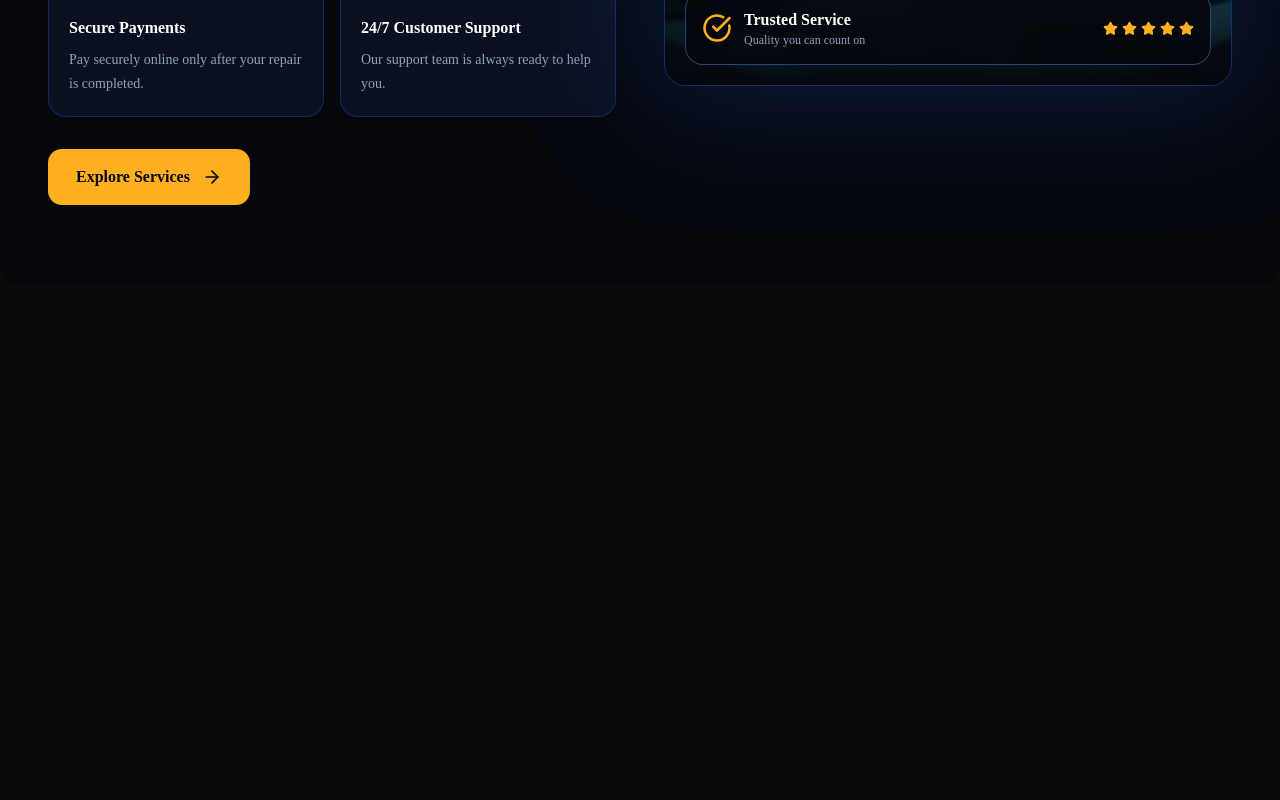
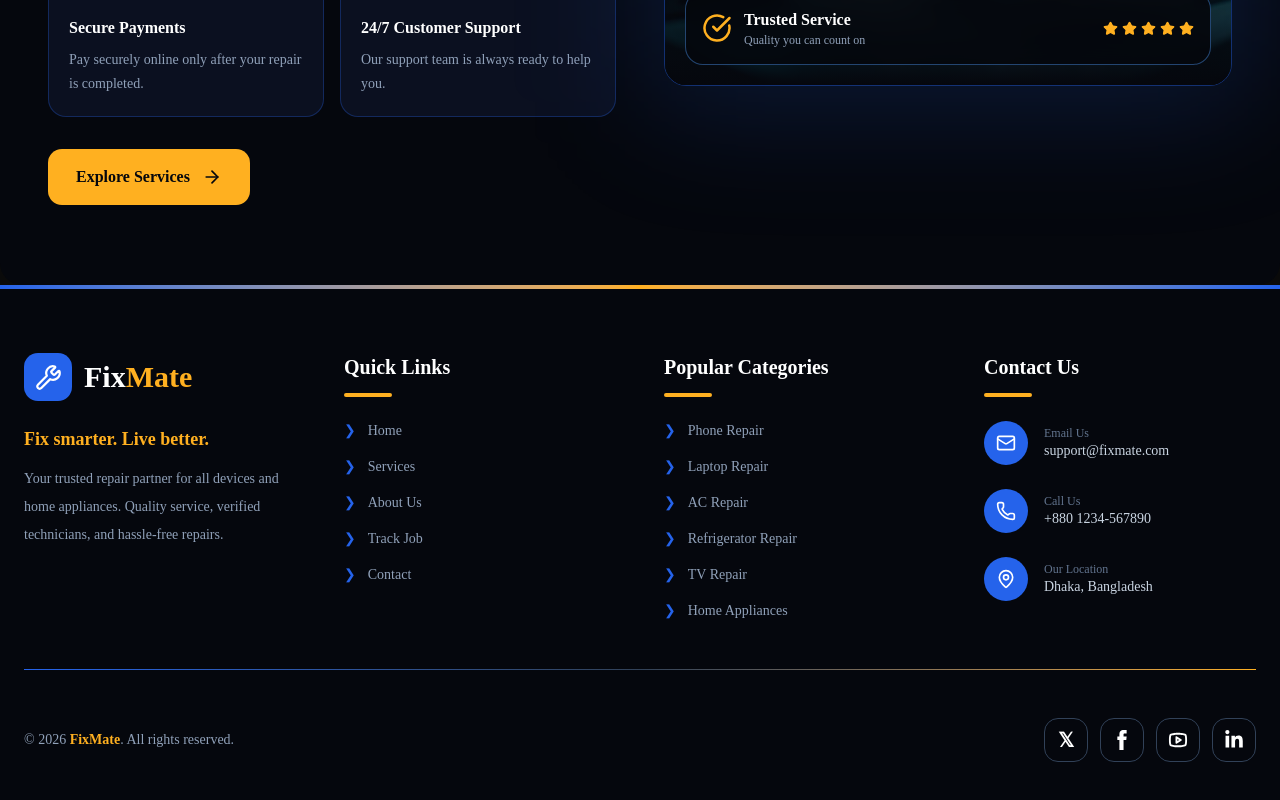
Before and after one commit to SobojCoder/fix-mate, a Next.js app: page / in a window 1280 px wide. Shown: the part 2621-3421 px from the top of the page. Before the commit the page ends 2906 px from the top, so only its background shows below. Built offline with nearby package versions, Linux system fonts and the light colour scheme.

Commit message:
footer section created

```diff
--- a/src/app/layout.tsx
+++ b/src/app/layout.tsx
@@ -2,6 +2,7 @@ import type { Metadata } from "next";
 import { Geist, Geist_Mono } from "next/font/google";
 import "./globals.css";
 import Navbar from "@/components/navbar";
+import Footer from "@/components/footer";
 
 const geistSans = Geist({
   variable: "--font-geist-sans",
@@ -27,7 +28,7 @@ export default function RootLayout({ children }: LayoutProps<"/">) {
       <body className="min-h-full flex flex-col">
         <Navbar />
         {children}
-
+        <Footer />
       </body>
     </html>
   );
--- /dev/null
+++ b/src/components/footer.tsx
@@ -0,0 +1,216 @@
+
+import Link from "next/link";
+import {
+  Wrench,
+  Mail,
+  Phone,
+  MapPin,
+} from "lucide-react";
+import { ImFacebook2 } from "react-icons/im";
+import { TfiFacebook } from "react-icons/tfi";
+import { PiYoutubeLogoBold } from "react-icons/pi";
+import { FaLinkedinIn } from "react-icons/fa";
+
+const quickLinks = [
+  { name: "Home", href: "/" },
+  { name: "Services", href: "/services" },
+  { name: "About Us", href: "/about" },
+  { name: "Track Job", href: "/my-jobs" },
+  { name: "Contact", href: "/contact" },
+];
+
+const categories = [
+  "Phone Repair",
+  "Laptop Repair",
+  "AC Repair",
+  "Refrigerator Repair",
+  "TV Repair",
+  "Home Appliances",
+];
+
+export default function Footer() {
+  return (
+    <footer className="bg-[#05070D] text-white">
+
+      {/* Top Border */}
+      <div className="h-1 bg-gradient-to-r from-[#2563EB] via-[#FFB020] to-[#2563EB]" />
+
+      <div className="mx-auto max-w-7xl px-6 py-16">
+
+        {/* Main Footer */}
+        <div className="grid gap-12 sm:grid-cols-2 lg:grid-cols-4">
+
+          {/* Brand */}
+          <div>
+            <Link href="/" className="inline-flex items-center gap-3">
+              <div className="flex size-12 items-center justify-center rounded-xl bg-[#2563EB]">
+                <Wrench size={27} className="text-white" />
+              </div>
+
+              <h2 className="text-3xl font-extrabold">
+                Fix<span className="text-[#FFB020]">Mate</span>
+              </h2>
+            </Link>
+
+            <h3 className="mt-6 text-lg font-semibold text-[#FFB020]">
+              Fix smarter. Live better.
+            </h3>
+
+            <p className="mt-3 max-w-xs text-sm leading-7 text-slate-400">
+              Your trusted repair partner for all devices
+              and home appliances. Quality service,
+              verified technicians, and hassle-free repairs.
+            </p>
+          </div>
+
+          {/* Quick Links */}
+          <div>
+            <h3 className="text-xl font-bold">
+              Quick Links
+            </h3>
+
+            <div className="mt-3 h-1 w-12 rounded-full bg-[#FFB020]" />
+
+            <ul className="mt-6 space-y-4">
+              {quickLinks.map((link) => (
+                <li key={link.name}>
+                  <Link
+                    href={link.href}
+                    className="flex items-center gap-3 text-sm text-slate-400 transition hover:translate-x-1 hover:text-[#FFB020]"
+                  >
+                    <span className="text-[#2563EB]">❯</span>
+                    {link.name}
+                  </Link>
+                </li>
+              ))}
+            </ul>
+          </div>
+
+          {/* Categories */}
+          <div>
+            <h3 className="text-xl font-bold">
+              Popular Categories
+            </h3>
+
+            <div className="mt-3 h-1 w-12 rounded-full bg-[#FFB020]" />
+
+            <ul className="mt-6 space-y-4">
+              {categories.map((category) => (
+                <li key={category}>
+                  <Link
+                    href="/services"
+                    className="flex items-center gap-3 text-sm text-slate-400 transition hover:translate-x-1 hover:text-[#FFB020]"
+                  >
+                    <span className="text-[#2563EB]">❯</span>
+                    {category}
+                  </Link>
+                </li>
+              ))}
+            </ul>
+          </div>
+
+          {/* Contact */}
+          <div>
+            <h3 className="text-xl font-bold">
+              Contact Us
+            </h3>
+
+            <div className="mt-3 h-1 w-12 rounded-full bg-[#FFB020]" />
+
+            <div className="mt-6 space-y-6">
+
+              <div className="flex items-center gap-4">
+                <div className="rounded-full bg-[#2563EB] p-3">
+                  <Mail size={20} />
+                </div>
+                <div>
+                  <p className="text-xs text-slate-500">Email Us</p>
+                  <p className="text-sm text-slate-300">
+                    support@fixmate.com
+                  </p>
+                </div>
+              </div>
+
+              <div className="flex items-center gap-4">
+                <div className="rounded-full bg-[#2563EB] p-3">
+                  <Phone size={20} />
+                </div>
+                <div>
+                  <p className="text-xs text-slate-500">Call Us</p>
+                  <p className="text-sm text-slate-300">
+                    +880 1234-567890
+                  </p>
+                </div>
+              </div>
+
+              <div className="flex items-center gap-4">
+                <div className="rounded-full bg-[#2563EB] p-3">
+                  <MapPin size={20} />
+                </div>
+                <div>
+                  <p className="text-xs text-slate-500">Our Location</p>
+                  <p className="text-sm text-slate-300">
+                    Dhaka, Bangladesh
+                  </p>
+                </div>
+              </div>
+
+            </div>
+          </div>
+        </div>
+
+        {/* Divider */}
+        <div className="my-12 h-px bg-gradient-to-r from-[#2563EB] via-slate-700 to-[#FFB020]" />
+
+        {/* Bottom Footer */}
+        <div className="flex flex-col items-center justify-between gap-6 md:flex-row">
+
+          <p className="text-center text-sm text-slate-400">
+            © {new Date().getFullYear()}{" "}
+            <span className="font-bold text-[#FFB020]">
+              FixMate
+            </span>
+            . All rights reserved.
+          </p>
+
+          {/* Social Links */}
+          <div className="flex items-center gap-3">
+
+            <Link
+              href="https://x.com"
+              aria-label="X"
+              className="flex size-11 items-center justify-center rounded-xl border border-slate-700 text-white transition hover:border-[#2563EB] hover:bg-[#2563EB]"
+            >
+              <span className="text-xl font-bold">𝕏</span>
+            </Link>
+
+            <Link
+              href="https://facebook.com"
+              aria-label="Facebook"
+              className="flex size-11 items-center justify-center rounded-xl border border-slate-700 text-white transition hover:border-[#2563EB] hover:bg-[#2563EB]"
+            >
+              <TfiFacebook size={20} />
+            </Link>
+
+            <Link
+              href="https://youtube.com"
+              aria-label="YouTube"
+              className="flex size-11 items-center justify-center rounded-xl border border-slate-700 text-white transition hover:border-[#FFB020] hover:bg-[#FFB020] hover:text-black"
+            >
+              <PiYoutubeLogoBold size={20} />
+            </Link>
+
+            <Link
+              href="https://linkedin.com"
+              aria-label="LinkedIn"
+              className="flex size-11 items-center justify-center rounded-xl border border-slate-700 text-white transition hover:border-[#2563EB] hover:bg-[#2563EB]"
+            >
+              <FaLinkedinIn size={20} />
+            </Link>
+
+          </div>
+        </div>
+      </div>
+    </footer>
+  );
+}
```
